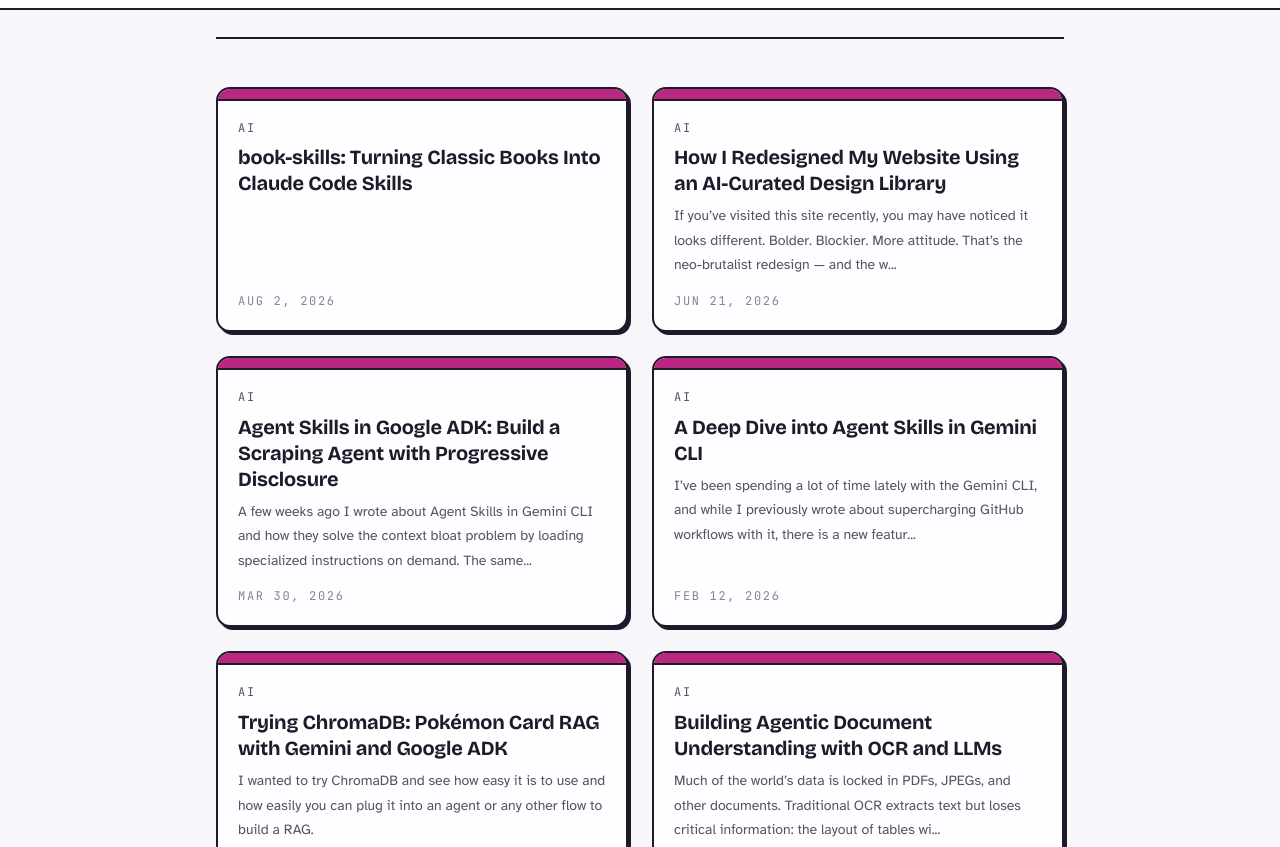
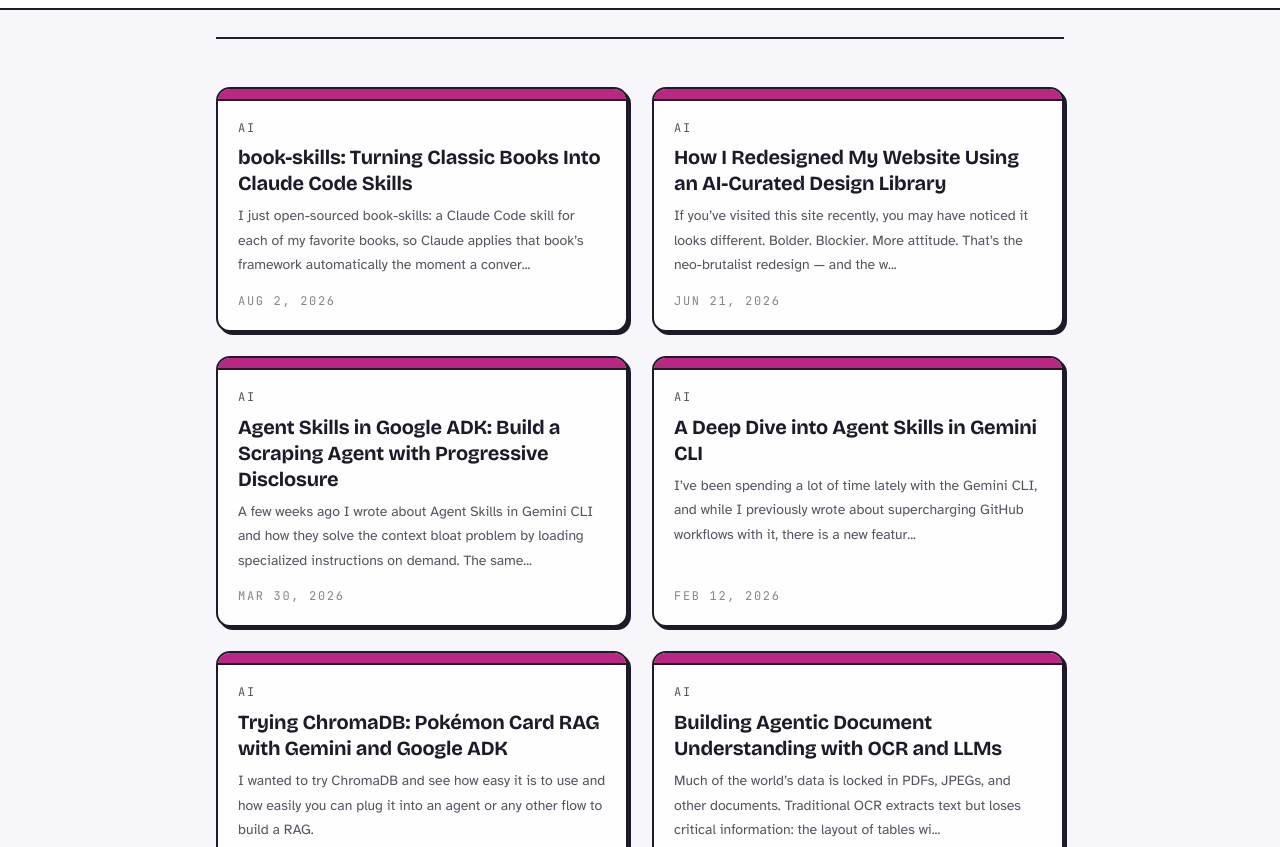
Before and after one commit to DamiMartinez/damimartinez.github.io, a Jekyll site: the page built from index.html, in a window 1280 px wide and 900 px high, scrolled down 405 px, cut to the strip 53-900 px from the top of the window. Built offline with Jekyll 4.4.1, drawn with Linux system fonts in a browser that asks for light colours; the list of posts is cut into pages by our own code; part of the change alters nothing that is shown.

Commit message:
post: add card excerpt paragraph, trim repeated classic-books framing

```diff
--- a/_posts/2026-08-02-claude-code-book-skills.md
+++ b/_posts/2026-08-02-claude-code-book-skills.md
@@ -4,15 +4,17 @@ title: "book-skills: Turning Classic Books Into Claude Code Skills"
 categories: [AI, Claude Code, Agent Skills, Open Source]
 ---
 
+I just open-sourced `book-skills`: a Claude Code skill for each of my favorite books, so Claude applies that book's framework automatically the moment a conversation calls for it — no need to say the title out loud.
+
 ![book-skills banner](/images/book_skills_banner.png)
 
 I've been listening to [Lenny's Podcast latest episode with Dianne Penn](https://www.youtube.com/watch?v=tivaWTTVRhY), Head of Product for Research & Labs at Anthropic, and one thing she said stuck with me: she'd built herself a set of Claude Code skills based on the management and product books that shaped how she works, so Claude applies that thinking automatically instead of her having to re-explain it every time.
 
-That reminded me of something Marc Andreessen said once — he only reads books that are at least ten years old, because those are the ones that have actually stood the test of time. Trendy frameworks come and go; a book still worth reading a decade (or five) later has already survived that filter. So instead of building skills around whatever's trending this quarter, I built a repo around the books that already proved themselves:
+That reminded me of Marc Andreessen's line about only reading books that are at least ten years old — the ones that have already proven durable. So I picked books I'd apply that filter to myself, and turned them into skills:
 
 👉 [github.com/DamiMartinez/book-skills](https://github.com/DamiMartinez/book-skills)
 
-It's public, MIT-licensed, and open to anyone who wants to add a skill for a classic in their own field.
+It's public, MIT-licensed, and open to anyone who wants to add a skill for their own field.
 
 ## What this actually is
 
@@ -26,7 +28,7 @@ Claude Code decides whether to use a skill by matching what you're asking agains
 
 ## What's inside
 
-Eight skills so far, spanning product, leadership, and engineering classics:
+Eight skills so far, spanning product, leadership, and engineering:
 
 | Skill | Book | Topic |
 |---|---|---|
@@ -116,8 +118,8 @@ Keep it focused on what's *actionable* from the book, not exhaustive coverage of
 
 ## Why this matters
 
-Dianne Penn built these for herself, privately, to speed up her own PM work. Marc Andreessen's ten-year filter is really the same idea from the reading side: skip whatever's trendy, keep what's already proven durable. Putting the two together is the point of this repo — instead of every engineer, PM, or manager re-deriving the same lessons from *The Lean Startup* or *High Output Management* on their own, the framework just sits there as a skill, ready the moment the conversation needs it.
+Dianne Penn built these for herself, privately, to speed up her own PM work. That's really the whole point of this repo — instead of every engineer, PM, or manager re-deriving the same lessons from *The Lean Startup* or *High Output Management* on their own, the framework just sits there as a skill, ready the moment the conversation needs it.
 
-If you've got a classic in your own field that you keep mentally reapplying at work, I'd genuinely like a PR for it.
+If you've got a book you keep mentally reapplying at work, I'd genuinely like a PR for it.
 
 **Like this content?** Subscribe to my [newsletter](https://damianmartinezcarmona.substack.com/) to receive more tips and tutorials about AI, Data Engineering, and automation.
```
